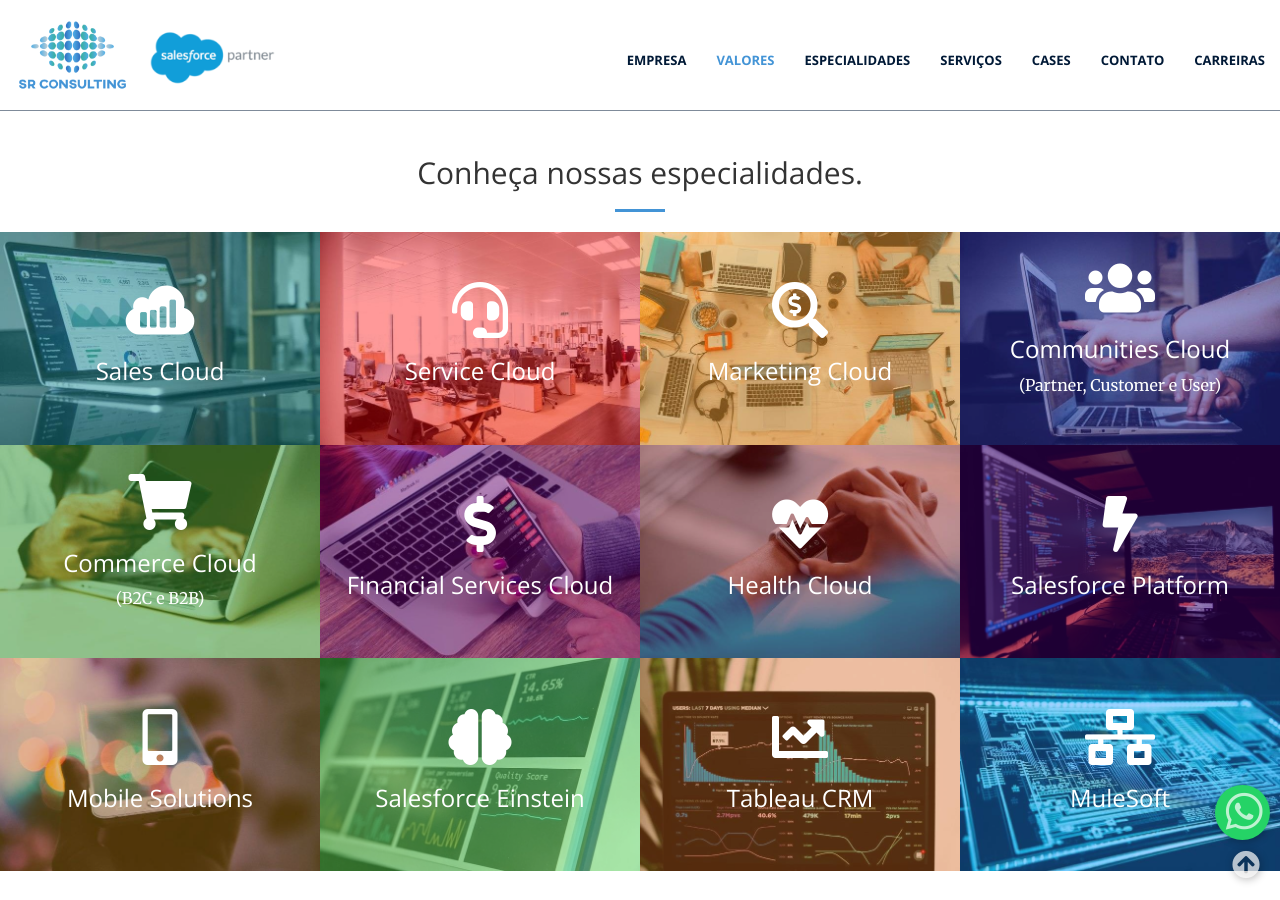
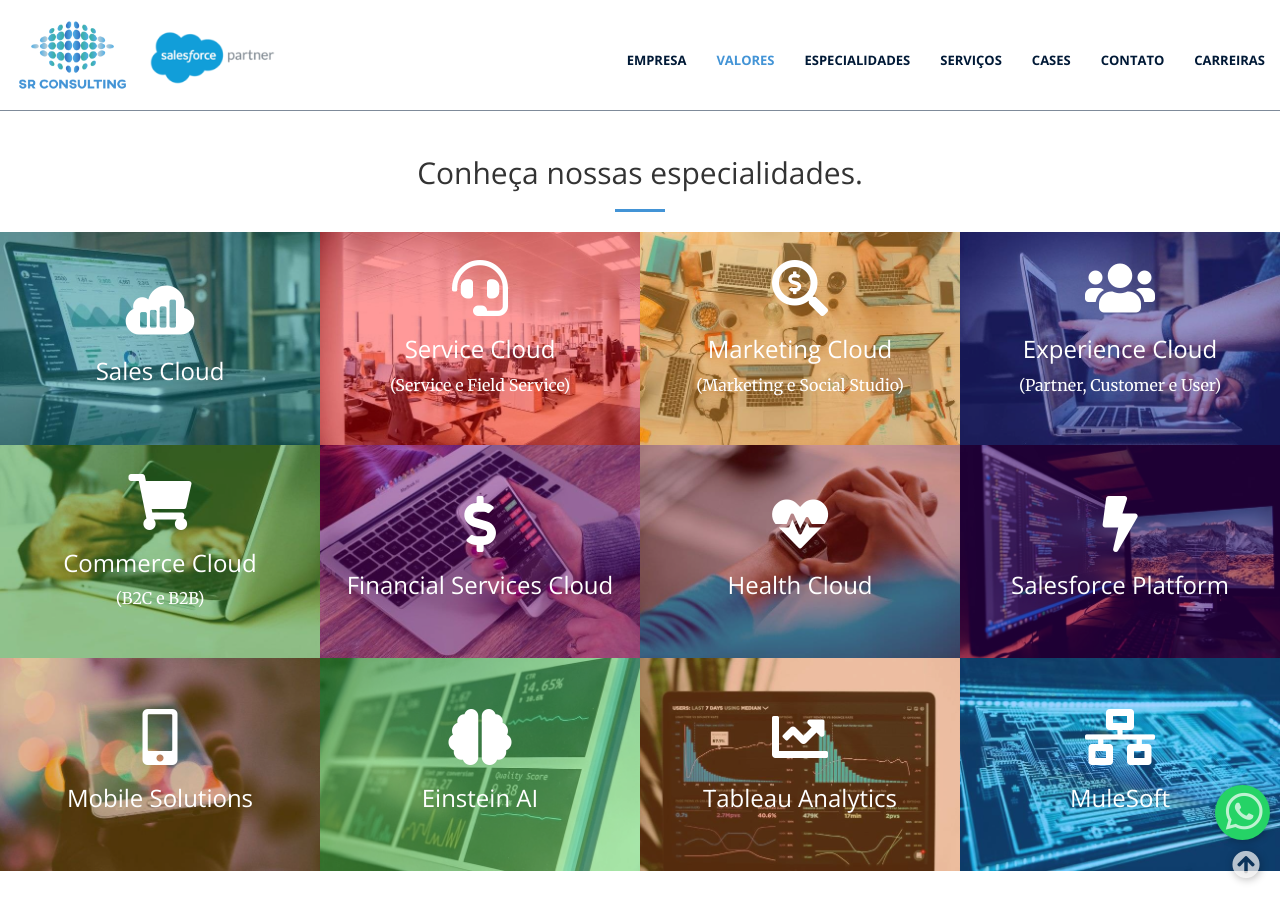
Before and after one commit to SR-Consulting/sr-consulting.github.io, a Jekyll site: the page built from index.html, in a window 1280 px wide and 900 px high, scrolled down 1535 px. Built offline with Jekyll 4.4.1, drawn with Linux system fonts in a browser that asks for light colours.

Commit message:
Inclusão da CHP nos Cases. Inclusão de links para os sites dos Cases. Inclusão de links para os produtos da Salesfoce nas Especialidades. Pequenos ajustes de links e ícones.

```diff
--- a/_includes/contact.html
+++ b/_includes/contact.html
@@ -30,8 +30,8 @@
             </div>
             <div class="col-lg-3 col-sm-6 text-center">
                 <div class="contact-box">
-                    <i class="far fa-3x fa-envelope wow bounceIn text-primary" data-wow-delay=".3s"></i>
                     <a href="mailto:{{ site.email }}">
+                        <i class="far fa-3x fa-envelope wow bounceIn text-primary" data-wow-delay=".3s"></i>
                         <p>{{ site.email }}</p>
                     </a>
                 </div>
@@ -49,8 +49,8 @@
         <div class="row no-gutter bg-primary">
             <div class="col-sm-4 text-center">
                 <div class="address-box">
-                    <i class="fa fa-3x fa-map-marker-alt"></i>
                     <a href="{{ site.google_maps_link_url }}" target="_blank">
+                        <i class="fa fa-3x fa-map-marker-alt"></i>
                         <address>
                             {{ site.address_line_1 }}<br>
                             {{ site.address_line_2 }}<br>
--- a/_includes/specialties.html
+++ b/_includes/specialties.html
@@ -12,6 +12,7 @@
         <div class="row no-gutter">
             <div class="col-lg-3 col-sm-4 col-xs-6">
                 <div class="specialties-box">
+                    <a href="https://www.salesforce.com/products/sales-cloud/overview" target="_blank">
                         <img src="img/specialties/sales.jpg" class="img-responsive" alt="Sales Cloud">
                         <div class="specialties-box-caption specialties-box-sales">
                             <div class="specialties-box-caption-content">
@@ -19,44 +20,54 @@
                                 <h3>Sales Cloud</h3>
                             </div>
                         </div>
+                    </a>
                 </div>
             </div>
             <div class="col-lg-3 col-sm-4 col-xs-6">
                 <div class="specialties-box">
+                    <a href="https://www.salesforce.com/products/service-cloud/overview" target="_blank">
                         <img src="img/specialties/service.jpg" class="img-responsive" alt="Service Cloud">
                         <div class="specialties-box-caption specialties-box-service">
                             <div class="specialties-box-caption-content">
                                 <i class="fas fa-4x fa-headset wow bounceIn" data-wow-delay=".2s"></i>
                                 <h3>Service Cloud</h3>
+                                <p>(Service e Field Service)</p>
                             </div>
                         </div>
+                    </a>
                 </div>
             </div>
             <div class="col-lg-3 col-sm-4 col-xs-6">
                 <div class="specialties-box">
+                    <a href="https://www.salesforce.com/products/marketing-cloud/overview" target="_blank">
                         <img src="img/specialties/marketing.jpg" class="img-responsive" alt="Marketing Cloud">
                         <div class="specialties-box-caption specialties-box-marketing">
                             <div class="specialties-box-caption-content">
                                 <i class="fas fa-4x fa-search-dollar wow bounceIn" data-wow-delay=".3s"></i>
                                 <h3>Marketing Cloud</h3>
+                                <p>(Marketing e Social Studio)</p>
                             </div>
                         </div>
+                    </a>
                 </div>
             </div>
             <div class="col-lg-3 col-sm-4 col-xs-6">
                 <div class="specialties-box">
+                    <a href="https://www.salesforce.com/products/experience-cloud/overview" target="_blank">
                         <img src="img/specialties/community.jpg" class="img-responsive" alt="Communities Cloud">
                         <div class="specialties-box-caption specialties-box-community">
                             <div class="specialties-box-caption-content">
                                 <i class="fas fa-4x fa-users wow bounceIn" data-wow-delay=".6s"></i>
-                            <h3>Communities Cloud</h3>
+                                <h3>Experience Cloud</h3>
                                 <p>(Partner, Customer e User)</p>
                             </div>
                         </div>
+                    </a>
                 </div>
             </div>
             <div class="col-lg-3 col-sm-4 col-xs-6">
                 <div class="specialties-box">
+                    <a href="https://www.salesforce.com/products/commerce-cloud/overview" target="_blank">
                         <img src="img/specialties/commerce.jpg" class="img-responsive" alt="Commerce Cloud">
                         <div class="specialties-box-caption specialties-box-commerce">
                             <div class="specialties-box-caption-content">
@@ -76,10 +90,12 @@
                                 <h3>Financial Services Cloud</h3>
                             </div>
                         </div>
+                    </a>
                 </div>
             </div>
             <div class="col-lg-3 col-sm-4 col-xs-6">
                 <div class="specialties-box">
+                    <a href="https://www.salesforce.com/solutions/industries/healthcare/overview" target="_blank">
                         <img src="img/specialties/health.jpg" class="img-responsive" alt="Health Cloud">
                         <div class="specialties-box-caption specialties-box-health">
                             <div class="specialties-box-caption-content">
@@ -87,10 +103,12 @@
                                 <h3>Health Cloud</h3>
                             </div>
                         </div>
+                    </a>
                 </div>
             </div>
             <div class="col-lg-3 col-sm-4 col-xs-6">
                 <div class="specialties-box">
+                    <a href="https://www.salesforce.com/products/platform/overview" target="_blank">
                         <img src="img/specialties/platform.jpg" class="img-responsive" alt="Salesforce Platform">
                         <div class="specialties-box-caption specialties-box-platform">
                             <div class="specialties-box-caption-content">
@@ -98,10 +116,12 @@
                                 <h3>Salesforce Platform</h3>
                             </div>
                         </div>
+                    </a>
                 </div>
             </div>
             <div class="col-lg-3 col-sm-4 col-xs-6">
                 <div class="specialties-box">
+                    <a href="https://www.salesforce.com/solutions/mobile/overview" target="_blank">
                         <img src="img/specialties/mobile.jpg" class="img-responsive" alt="Mobile Solutions">
                         <div class="specialties-box-caption specialties-box-mobile">
                             <div class="specialties-box-caption-content">
@@ -109,32 +129,38 @@
                                 <h3>Mobile Solutions</h3>
                             </div>
                         </div>
+                    </a>
                 </div>
             </div>
             <div class="col-lg-3 col-sm-4 col-xs-6">
                 <div class="specialties-box">
+                    <a href="https://www.salesforce.com/products/einstein/overview" target="_blank">
                         <img src="img/specialties/einstein.jpg" class="img-responsive" alt="Salesforce Einstein">
                         <div class="specialties-box-caption specialties-box-einstein">
                             <div class="specialties-box-caption-content">
                                 <i class="fas fa-4x fa-brain wow bounceIn" data-wow-delay="1.2s"></i>
-                            <h3>Salesforce Einstein</h3>
+                                <h3>Einstein AI</h3>
                             </div>
                         </div>
+                    </a>
                 </div>
             </div>
             <div class="col-lg-3 col-sm-4 col-xs-6">
                 <div class="specialties-box">
+                    <a href="https://www.salesforce.com/products/analytics/overview" target="_blank">
                         <img src="img/specialties/tableau.jpg" class="img-responsive" alt="Tableau CRM">
                         <div class="specialties-box-caption specialties-box-tableau">
                             <div class="specialties-box-caption-content">
                                 <i class="fas fa-4x fa-chart-line wow bounceIn" data-wow-delay="1.3s"></i>
-                            <h3>Tableau CRM</h3>
+                                <h3>Tableau Analytics</h3>
                             </div>
                         </div>
+                    </a>
                 </div>
             </div>
             <div class="col-lg-3 col-sm-4 col-xs-6">
                 <div class="specialties-box">
+                    <a href="https://www.salesforce.com/products/integration/overview" target="_blank">
                         <img src="img/specialties/mulesoft.jpg" class="img-responsive" alt="MuleSoft">
                         <div class="specialties-box-caption specialties-box-mulesoft">
                             <div class="specialties-box-caption-content">
@@ -142,6 +168,7 @@
                                 <h3>MuleSoft</h3>
                             </div>
                         </div>
+                    </a>
                 </div>
             </div>
         </div>
--- a/_includes/stories.html
+++ b/_includes/stories.html
@@ -9,26 +9,40 @@
     </div>
     <div class="container-fluid">
         <div class="row no-gutter">
-            <div class="col-sm-6">
-                <div class="align-right">
-                    <div class="stories-box">
-                        <img src="img/stories/portobello-store.jpg" class="img-responsive" alt="Portobello">
+            <div class="col-sm-4">
+                <div class="stories-box">
+                    <a href="https://www.portobello.com.br" target="_blank">
+                        <img src="img/stories/portobello-theme.jpg" class="img-responsive" alt="Portobello">
                         <div class="stories-box-caption">
                             <div class="stories-box-caption-content">
                                 <img src="img/stories/portobello-logo.png" class="stories-img-logo" alt="Portobello">
                             </div>
                         </div>
-                    </div>
+                    </a>
                 </div>
             </div>
-            <div class="col-sm-6">
+            <div class="col-sm-4">
                 <div class="stories-box">
-                    <img src="img/stories/piccadilly-store.jpg" class="img-responsive" alt="Piccadilly">
-                    <div class="stories-box-caption">
-                        <div class="stories-box-caption-content">
-                            <img src="img/stories/piccadilly-logo.png" class="stories-img-logo" alt="Piccadilly">
+                    <a href="https://www.piccadilly.com.br" target="_blank">
+                        <img src="img/stories/piccadilly-theme.jpg" class="img-responsive" alt="Piccadilly">
+                        <div class="stories-box-caption">
+                            <div class="stories-box-caption-content">
+                                <img src="img/stories/piccadilly-logo.png" class="stories-img-logo" alt="Piccadilly">
+                            </div>
                         </div>
-                    </div>
+                    </a>
+                </div>
+            </div>
+            <div class="col-sm-4">
+                <div class="stories-box">
+                    <a href="https://chphipotecaria.com.br" target="_blank">
+                        <img src="img/stories/chp-theme.jpg" class="img-responsive" alt="CHP Hipoterária">
+                        <div class="stories-box-caption">
+                            <div class="stories-box-caption-content">
+                                <img src="img/stories/chp-logo.png" class="stories-img-logo" alt="CHP Hipoterária">
+                            </div>
+                        </div>
+                    </a>
                 </div>
             </div>
         </div>
--- a/_sass/_base.scss
+++ b/_sass/_base.scss
@@ -288,6 +288,9 @@
             }
         }
     }
+    &:hover {
+        opacity: .8;
+    }
     .specialties-box-sales {
         background: rgba(darkcyan, .4 );
     }
@@ -372,12 +375,10 @@
 .stories-box {
     position: relative;
     display: block;
-    @media (min-width: 768px) {
-        max-width: 400px;
-    }
+    max-width: 650px;
     .stories-box-caption {
         display: block;
-        background: rgba(white, .8);
+        background: rgba(white, .6);
         position: absolute;
         bottom: 0;
         text-align: center;
@@ -394,6 +395,9 @@
                 width: 85%;
             }
         }
+    }
+    &:hover {
+        opacity: .9;
     }
 }
 
@@ -417,6 +421,9 @@
         }
         a {
             color: rgba(white, .7);
+            i {
+                color: white;
+            }
         }
     }
     .map-box {
```
Also changed, not shown: other parts of _includes/specialties.html (+3 -0 lines), img/stories/chp-logo.png (added), img/stories/chp-theme.jpg (added), img/stories/piccadilly-store.jpg (deleted), img/stories/piccadilly-theme.jpg (added), img/stories/portobello-store.jpg (deleted), img/stories/portobello-theme.jpg (added). Lines whose indentation alone changed are shown as unchanged.
